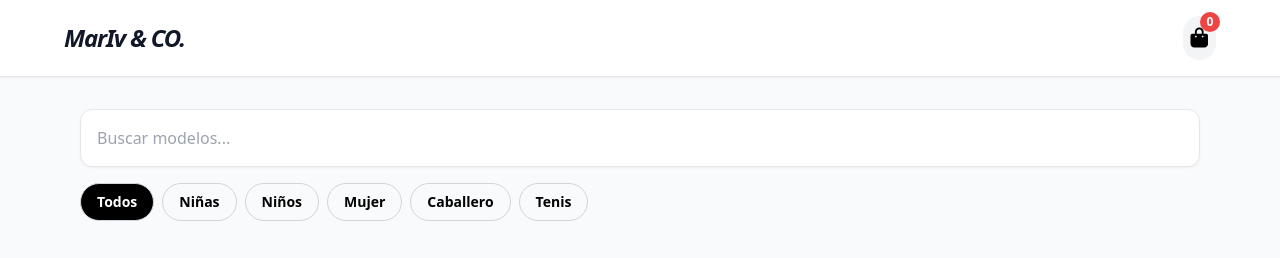
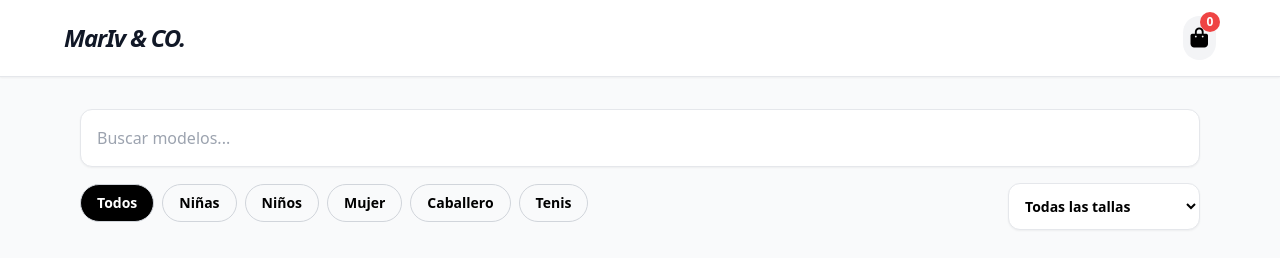
Before and after one commit to gapa16-lau/Catalogo-calzado, a plain HTML site: page index.html in a window 1280 px wide. Shown: the top 258 px of the page. Drawn offline with nearby package versions, Linux system fonts and the light colour scheme.

Commit message:
Add files via upload

```diff
--- a/index.html
+++ b/index.html
@@ -30,13 +30,21 @@
         <div class="flex flex-col gap-4 mb-8">
             <input type="text" id="searchInput" placeholder="Buscar modelos..." class="p-4 rounded-xl w-full border border-gray-200 focus:ring-2 focus:ring-black outline-none shadow-sm">
 
-            <div class="flex gap-2 overflow-x-auto pb-2">
+            <div class="flex flex-col md:flex-row gap-4 justify-between items-center">
+                <div class="flex gap-2 overflow-x-auto pb-2 w-full md:w-auto">
                     <button onclick="setFilter('all')" id="btn-all" class="filter-btn active px-4 py-2 rounded-full border border-gray-300 text-sm font-bold whitespace-nowrap">Todos</button>
                     <button onclick="setFilter('girls')" id="btn-girls" class="filter-btn px-4 py-2 rounded-full border border-gray-300 text-sm font-bold whitespace-nowrap">Niñas</button>
                     <button onclick="setFilter('boys')" id="btn-boys" class="filter-btn px-4 py-2 rounded-full border border-gray-300 text-sm font-bold whitespace-nowrap">Niños</button>
                     <button onclick="setFilter('woman')" id="btn-woman" class="filter-btn px-4 py-2 rounded-full border border-gray-300 text-sm font-bold whitespace-nowrap">Mujer</button>
                     <button onclick="setFilter('men')" id="btn-men" class="filter-btn px-4 py-2 rounded-full border border-gray-300 text-sm font-bold whitespace-nowrap">Caballero</button>
                     <button onclick="setFilter('tenis')" id="btn-tenis" class="filter-btn px-4 py-2 rounded-full border border-gray-300 text-sm font-bold whitespace-nowrap">Tenis</button>
+                </div>
+
+                <div class="w-full md:w-48">
+                    <select id="sizeFilter" onchange="renderProducts(document.getElementById('searchInput').value)" class="p-3 rounded-xl w-full border border-gray-200 bg-white text-sm font-bold focus:ring-2 focus:ring-black outline-none shadow-sm cursor-pointer">
+                        <option value="all">Todas las tallas</option>
+                    </select>
+                </div>
             </div>
         </div>
         <div id="productGrid" class="grid grid-cols-2 md:grid-cols-3 lg:grid-cols-4 gap-4"></div>
@@ -85,6 +93,19 @@
 
         let cart = [];
 
+        // Poblar dinámicamente el selector de tallas con todas las tallas únicas ordenadas
+        function initSizeFilter() {
+            const sizeSelect = document.getElementById('sizeFilter');
+            const allSizes = new Set();
+            productsData.forEach(p => p.sizes.forEach(s => allSizes.add(s)));
+            const sortedSizes = Array.from(allSizes).sort((a, b) => a - b);
+
+            sizeSelect.innerHTML = '<option value="all">Todas las tallas</option>';
+            sortedSizes.forEach(size => {
+                sizeSelect.innerHTML += `<option value="${size}">Talla ${size}</option>`;
+            });
+        }
+
         function setFilter(filter) {
             currentFilter = filter;
             document.querySelectorAll('.filter-btn').forEach(btn => btn.classList.remove('active'));
@@ -94,12 +115,14 @@
 
         function renderProducts(search = '') {
             const grid = document.getElementById('productGrid');
+            const selectedSize = document.getElementById('sizeFilter').value;
             grid.innerHTML = '';
 
             const filtered = productsData.filter(p => {
                 const matchesSearch = p.name.toLowerCase().includes(search.toLowerCase());
                 const matchesCategory = (currentFilter === 'all' || p.category === currentFilter);
-                return matchesSearch && matchesCategory;
+                const matchesSize = (selectedSize === 'all' || p.sizes.includes(parseFloat(selectedSize)));
+                return matchesSearch && matchesCategory && matchesSize;
             });
 
             filtered.forEach(p => {
@@ -179,8 +202,6 @@
             document.getElementById('modalImg').src = product.heroImage;
             document.getElementById('modalTitle').innerText = product.name;
             document.getElementById('modalPrice').innerText = "$" + product.price;
-
-            // Corrección: Esta línea ahora sí conecta el material con el HTML
             document.getElementById('modalMaterial').innerText = "Material: " + product.material;
 
             const select = document.getElementById('sizeSelector');
@@ -197,6 +218,9 @@
         function toggleCart() { document.getElementById('cartModal').classList.toggle('active'); }
 
         document.getElementById('searchInput').addEventListener('input', (e) => renderProducts(e.target.value));
+
+        // Inicializar filtros y catálogo al cargar
+        initSizeFilter();
         renderProducts();
     </script>
 
```
Lines whose indentation alone changed are shown as unchanged.
